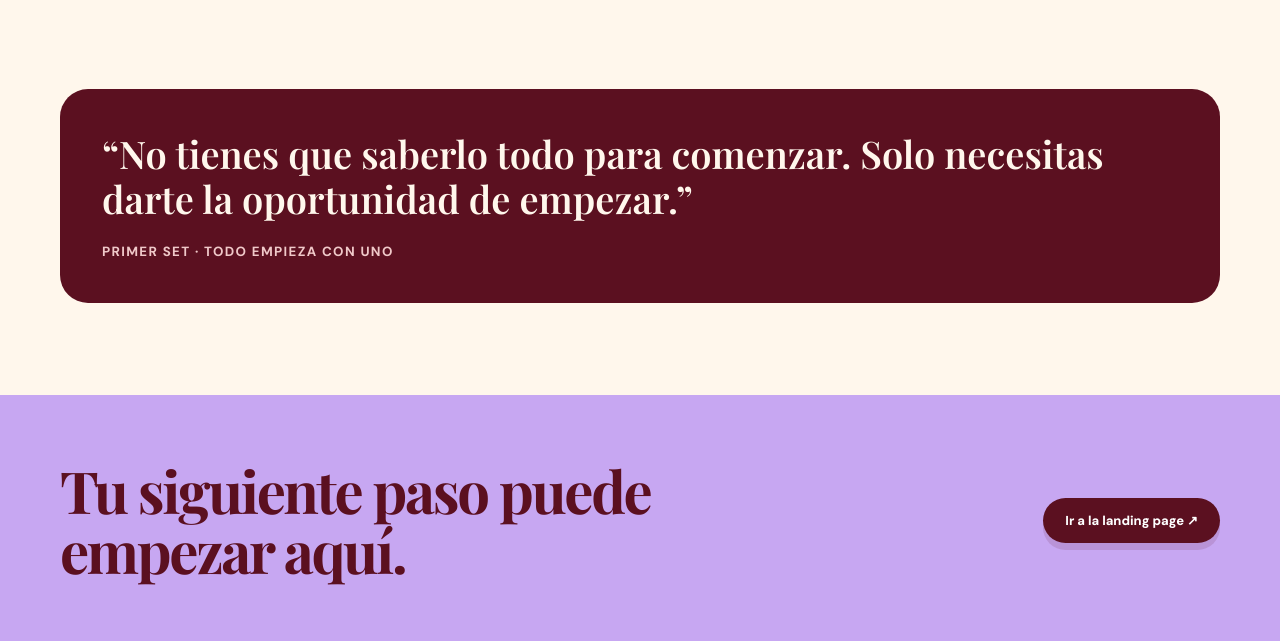
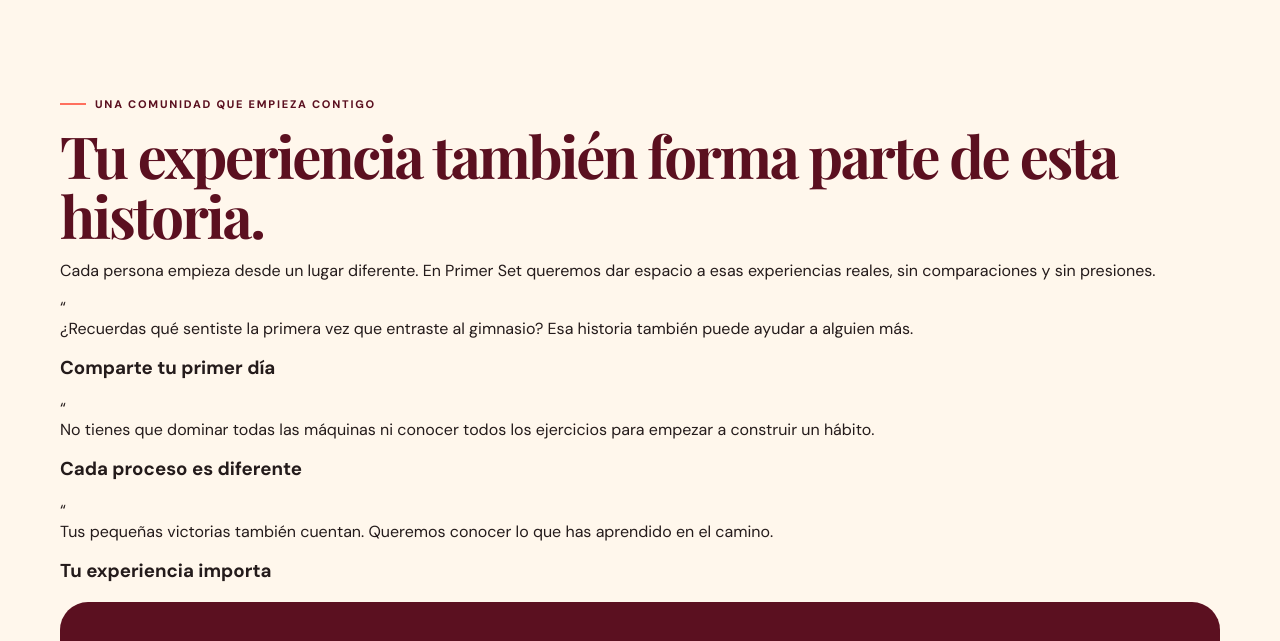
Before and after one commit to suzely250305-blip/Primer-Set-, a plain HTML site: page index.html in a window 1280 px wide. Shown: the part 2880-3521 px from the top of the page. Drawn offline with nearby package versions, Linux system fonts and the light colour scheme.

Commit message:
Update index.html

```diff
--- a/index.html
+++ b/index.html
@@ -5,5 +5,36 @@
 <section class="section" id="que-es"><div class="wrap split"><div><span class="eyebrow">¿Qué es Primer Set?</span><h2>Un lugar para dejar de sentir que tienes que saberlo todo.</h2><p class="copy">Primer Set nace para hacer que el gimnasio se sienta menos intimidante y mucho más cercano. Aquí encontrarás información clara, experiencias reales y herramientas prácticas para dar tus primeros pasos —o retomar tu camino— con confianza.</p><p class="copy">No buscamos que entrenes perfecto. Queremos que tengas un punto de partida, resuelvas tus dudas y descubras qué funciona para ti.</p><a class="pill" href="landing.html">Conoce nuestra propuesta ↗</a></div><div class="photo-stack"><img src="https://images.unsplash.com/photo-1517836357463-d25dfeac3438?auto=format&fit=crop&w=900&q=85" alt="Persona entrenando con pesas"></div></div></section>
 <section class="section" id="para-quien" style="background:#f4e8d9"><div class="wrap"><div class="section-head"><span class="eyebrow">Este espacio también es para ti</span><h2>No importa si vas empezando o si estás volviendo.</h2><p>Primer Set está pensado para personas con distintas experiencias, cuerpos y objetivos. Lo importante es que quieras aprender y avanzar a tu manera.</p></div><div class="cards"><article class="card coral"><span class="num">01 / SI VAS EMPEZANDO</span><div><h3>Tu primera vez no tiene que ser perfecta.</h3><p>Aprende lo básico, entiende el ambiente del gimnasio y gana confianza paso a paso.</p></div></article><article class="card lime"><span class="num">02 / SI ESTÁS RETOMANDO</span><div><h3>Volver también cuenta como empezar.</h3><p>Encuentra motivación realista, ideas y orientación para recuperar tu ritmo sin compararte.</p></div></article><article class="card blue"><span class="num">03 / SI QUIERES APRENDER</span><div><h3>Siempre hay algo nuevo por descubrir.</h3><p>Resuelve dudas y construye hábitos con información útil y explicada de forma sencilla.</p></div></article></div></div></section>
 <section class="section" id="contenido"><div class="wrap"><div class="section-head"><span class="eyebrow">Lo que encontrarás</span><h2>Información útil, experiencias reales y acompañamiento.</h2></div><div class="cards"><article class="card lime"><span class="num">APRENDE</span><div><h3>Lo básico, explicado fácil.</h3><p>Conceptos, ejercicios, organización y consejos para sentirte con más seguridad.</p></div></article><article class="card coral"><span class="num">EXPERIMENTA</span><div><h3>La vida real del gimnasio.</h3><p>Situaciones cotidianas, dudas comunes y experiencias con las que puedes identificarte.</p></div></article><article class="card blue"><span class="num">AVANZA</span><div><h3>A tu ritmo y con intención.</h3><p>Ideas para crear constancia, reconocer tus avances y disfrutar el proceso.</p></div></article></div></div></section>
+
+<section class="community-section">
+  <div class="wrap">
+    <div class="community-heading">
+      <span class="eyebrow">Una comunidad que empieza contigo</span>
+      <h2>Tu experiencia también forma parte de esta historia.</h2>
+      <p>Cada persona empieza desde un lugar diferente. En Primer Set queremos dar espacio a esas experiencias reales, sin comparaciones y sin presiones.</p>
+    </div>
+
+    <div class="community-grid">
+      <article class="community-card">
+        <span class="quote-mark">“</span>
+        <p>¿Recuerdas qué sentiste la primera vez que entraste al gimnasio? Esa historia también puede ayudar a alguien más.</p>
+        <h3>Comparte tu primer día</h3>
+      </article>
+
+      <article class="community-card">
+        <span class="quote-mark">“</span>
+        <p>No tienes que dominar todas las máquinas ni conocer todos los ejercicios para empezar a construir un hábito.</p>
+        <h3>Cada proceso es diferente</h3>
+      </article>
+
+      <article class="community-card">
+        <span class="quote-mark">“</span>
+        <p>Tus pequeñas victorias también cuentan. Queremos conocer lo que has aprendido en el camino.</p>
+        <h3>Tu experiencia importa</h3>
+      </article>
+    </div>
+  </div>
+</section>
+
 <section class="section" style="padding-top:0"><div class="wrap"><div class="quote"><p>“No tienes que saberlo todo para comenzar. Solo necesitas darte la oportunidad de empezar.”</p><small>Primer Set · Todo empieza con uno</small></div></div></section><section class="cta-band"><div class="wrap cta-inner"><h2>Tu siguiente paso puede empezar aquí.</h2><a class="pill" href="landing.html">Ir a la landing page ↗</a></div></section></main>
 <footer><div class="wrap footer-row"><div><div class="footer-brand">primer set ✦</div><p>Todo empieza con uno.<br>Un espacio para aprender, empezar y avanzar.</p></div><div><p>¿Tienes alguna pregunta?</p><a href="mailto:primerset3@gmail.com">primerset3@gmail.com</a><p>Instagram · TikTok: @primer.set</p></div></div></footer></body></html>
```
